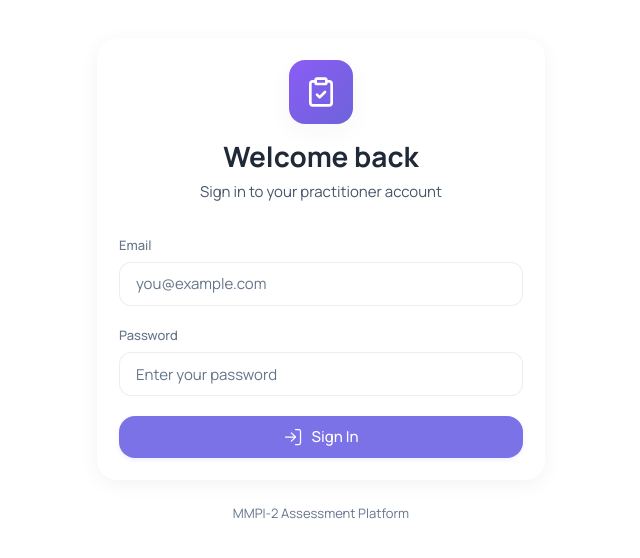
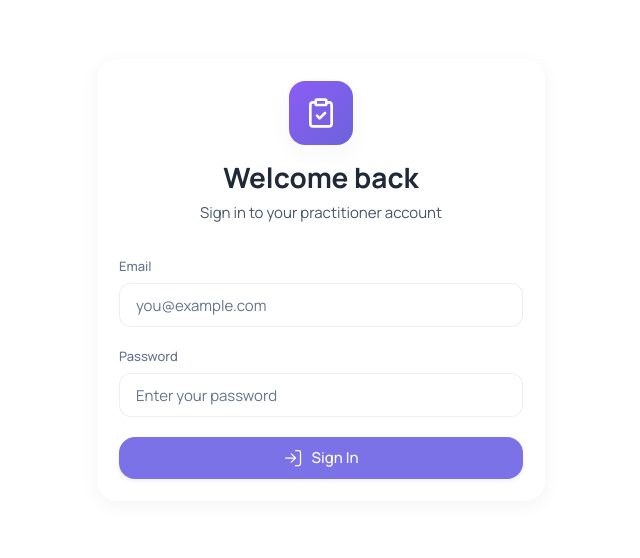
Before and after one commit to rd554/therapistnook, a React (Vite) app in the folder frontend/: page /login in a window 1280 px wide. Shown: the part 120-678 px from the top of the page, without its empty margins (319-959 px from the left). Built offline with nearby package versions, Linux system fonts and the light colour scheme; the HTML template or start-up script is replaced by a standard one.

Commit message:
Rebrand sidebar to Therapist Nook, remove MMPI-2-only tagline from login

```diff
--- a/frontend/src/index.css
+++ b/frontend/src/index.css
@@ -699,10 +699,11 @@
 
   .sidebar-logo__text {
     font-family: 'Manrope', system-ui, sans-serif;
-    font-size: 20px;
+    font-size: 17px;
     font-weight: 700;
     line-height: 1.3;
     color: var(--color-text-primary);
+    white-space: nowrap;
   }
 
   /* Navigation — 36-40px gap from logo */
--- a/frontend/src/layouts/Sidebar.jsx
+++ b/frontend/src/layouts/Sidebar.jsx
@@ -97,7 +97,7 @@ export default function Sidebar({
     <>
       {/* Logo / wordmark */}
       <div className="sidebar-logo">
-        <span className="sidebar-logo__text">MMPI</span>
+        <span className="sidebar-logo__text">Therapist Nook</span>
       </div>
 
       {/* Navigation — flush list, no group header */}
--- a/frontend/src/pages/Login.jsx
+++ b/frontend/src/pages/Login.jsx
@@ -111,11 +111,6 @@ export default function Login({ onLogin, onLogout }) {
             </button>
           </form>
         </div>
-
-        {/* Footer */}
-        <p className="mt-6 text-center text-caption text-content-muted">
-          MMPI-2 Assessment Platform
-        </p>
       </div>
     </div>
   )
```
